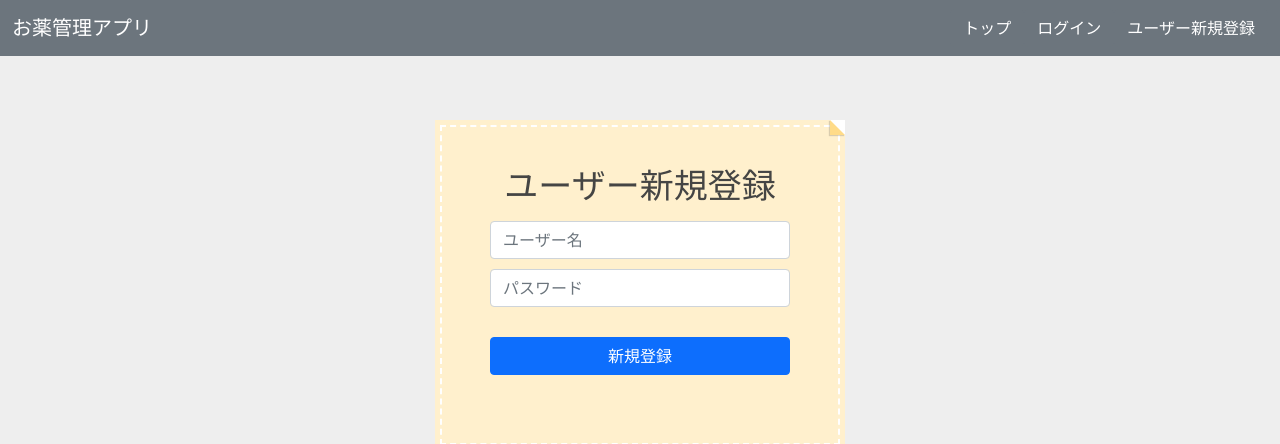
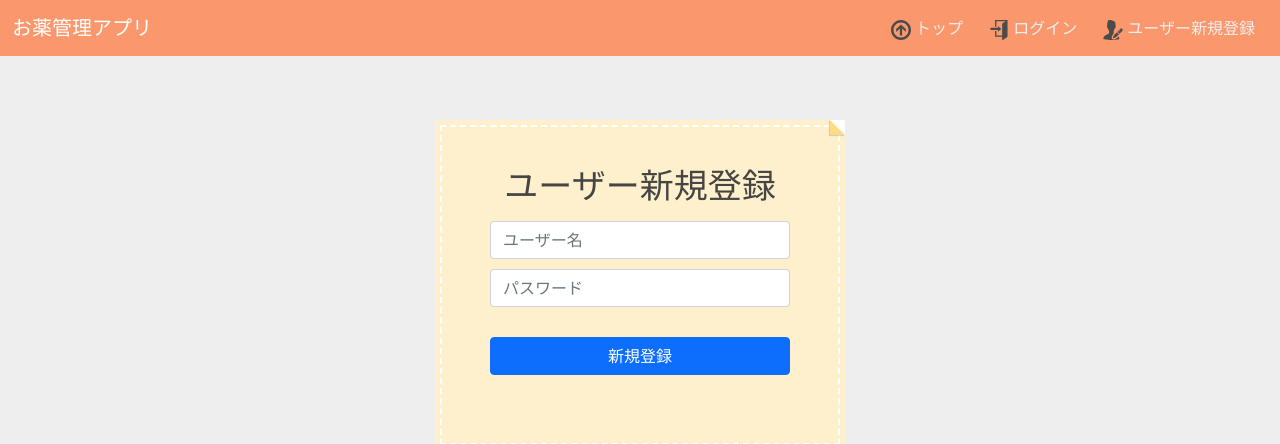
Before and after one commit to hyou59/medicine_app, a Flask app: page /auth/signup in a window 1280 px wide. Shown: the top 444 px of the page. Run offline with Flask 3, Linux system fonts and the light colour scheme; parts of the project's set-up code (start-up, migrations or seed data) failed here and were passed over; some libraries are stand-ins or nearby versions.

Commit message:
アイコンの追加等_20221113

```diff
--- a/apps/home/views.py
+++ b/apps/home/views.py
@@ -84,7 +84,7 @@ def home():
     return render_template("home/home.html", min_next_day=min_next_day, delete_form=delete_form, rows=res, pagination=pagination)
 
 
-# 受診記録画面
+# 処方記録画面
 @hm.route("/medical_examination", methods=["GET", "POST"])
 @login_required
 def medical_examination():
@@ -98,9 +98,10 @@ def medical_examination():
 
     # レコードの存在チェック
     if all_medicine == []:
+        medi_list = []
 
         # レコードが無ければ以降の処理をスキップ
-        return render_template("home/medical_examination.html", form=form)
+        return render_template("home/medical_examination.html", form=form, medi_list=medi_list)
 
     medi_list = []
     for medicine in all_medicine:
--- a/apps/static/css/style.css
+++ b/apps/static/css/style.css
@@ -4,6 +4,15 @@ body {
 }
 
 /* 共通の背景 */
+.navbar {
+    background-color: #fb976c;
+}
+.navbar-btn {
+    color: #EEEEEE;
+}
+.nav-icon {
+    width: 20px;
+}
 .main-background {
     position: relative;
     background: #fff0cd;
--- a/apps/templates/base.html
+++ b/apps/templates/base.html
@@ -11,7 +11,7 @@
 </head>
 <body>
     <!-- ナビゲーションを作成する -->
-    <nav class="navbar navbar-expand-lg navbar-dark bg-secondary fixed-top">
+    <nav class="navbar navbar-expand-lg navbar-dark fixed-top">
         <div class="container-fluid">
             <a class="navbar-brand">お薬管理アプリ</a>
 
@@ -34,30 +34,48 @@
                     {% if current_user.is_authenticated %}
                         <!-- 各ページのリンクを表示 -->
                         <li class="nav-item">
-                            <a class="btn btn-secondary" href="{{ url_for('home.home') }}">HOME</a>
+                            <a class="btn navbar-btn" href="{{ url_for('home.home') }}">
+                                <img src="{{ url_for('static', filename='images/ホーム.svg') }}" alt="ホームアイコン" class="nav-icon">
+                                HOME
+                            </a>
                         </li>
                         <li class="nav-item">
-                            <a class="btn btn-secondary" href="{{ url_for('home.medicine_register') }}">お薬新規登録</a>
+                            <a class="btn navbar-btn" href="{{ url_for('home.medicine_register') }}">
+                                <img src="{{ url_for('static', filename='images/お薬新規登録.svg') }}" alt="お薬新規登録アイコン" class="nav-icon">
+                                お薬新規登録
+                            </a>
                         </li>
                         <li class="nav-item">
-                            <a class="btn btn-secondary" href="{{ url_for('home.medical_examination') }}">処方記録</a>
+                            <a class="btn navbar-btn" href="{{ url_for('home.medical_examination') }}">
+                                <img src="{{ url_for('static', filename='images/処方記録.svg') }}" alt="処方記録アイコン" class="nav-icon">
+                                処方記録
+                            </a>
                         </li>
                         <li class="nav-item">
-                            <a class="btn btn-secondary" href="{{ url_for('home.calendar') }}">カレンダー</a>
+                            <a class="btn navbar-btn" href="{{ url_for('home.calendar') }}">
+                                <img src="{{ url_for('static', filename='images/カレンダー.svg') }}" alt="カレンダーアイコン" class="nav-icon">
+                                カレンダー
+                            </a>
                         </li>
 
                         <!-- ユーザ名とログアウトのリンクを表示 -->
                         <div class="dropdown">
-                            <a class="btn btn-secondary dropdown-toggle"
+                            <a class="btn dropdown-toggle navbar-btn"
                                 role="button"
                                 id="dropdownMenuLink"
                                 data-bs-toggle="dropdown"
                                 aria-expanded="false">
+                                <img src="{{ url_for('static', filename='images/アカウント.svg') }}" alt="アカウントアイコン" class="nav-icon">
                                 {{ current_user.user_name }}
                             </a>
 
                             <ul class="dropdown-menu dropdown-menu-end" aria-labelledby="dropdownMenuLink">
-                                <li><a class="dropdown-item" href="{{ url_for('auth.logout') }}">ログアウト</a></li>
+                                <li>
+                                    <a class="dropdown-item" href="{{ url_for('auth.logout') }}">
+                                        <img src="{{ url_for('static', filename='images/ログアウト.svg') }}" alt="ログアウトアイコン" class="nav-icon">
+                                        ログアウト
+                                    </a>
+                                </li>
                             </ul>
                         </div>
 
@@ -65,15 +83,24 @@
                     {% else %}
                         <!-- トップリンクを表示 -->
                         <li class="nav-item">
-                            <a class="btn btn-secondary" href="{{ url_for('home.index') }}">トップ</a>
+                            <a class="btn navbar-btn" href="{{ url_for('home.index') }}">
+                                <img src="{{ url_for('static', filename='images/トップ.svg') }}" alt="トップアイコン" class="nav-icon">
+                                トップ
+                            </a>
                         </li>
                         <!-- ログインリンクを表示 -->
                         <li class="nav-item">
-                            <a class="btn btn-secondary" href="{{ url_for('auth.login') }}">ログイン</a>
+                            <a class="btn navbar-btn" href="{{ url_for('auth.login') }}">
+                                <img src="{{ url_for('static', filename='images/ログイン.svg') }}" alt="ログインアイコン" class="nav-icon">
+                                ログイン
+                            </a>
                         </li>
                         <!-- ユーザー新規登録リンクを表示 -->
                         <li class="nav-item">
-                            <a class="btn btn-secondary" href="{{ url_for('auth.signup') }}">ユーザー新規登録</a>
+                            <a class="btn navbar-btn" href="{{ url_for('auth.signup') }}">
+                                <img src="{{ url_for('static', filename='images/ユーザー登録.svg') }}" alt="ユーザー登録アイコン" class="nav-icon">
+                                ユーザー新規登録
+                            </a>
                         </li>
                     {% endif %}
 
```
Also changed, not shown: apps/home/templates/home/medical_examination.html (+7 -0 lines), apps/static/images/お薬新規登録.svg (added), apps/static/images/アカウント.svg (added), apps/static/images/カレンダー.svg (added), apps/static/images/トップ.svg (added), apps/static/images/ホーム.svg (added), apps/static/images/ユーザー登録.svg (added), apps/static/images/ログアウト.svg (added), apps/static/images/ログイン.svg (added), apps/static/images/処方記録.svg (added).
